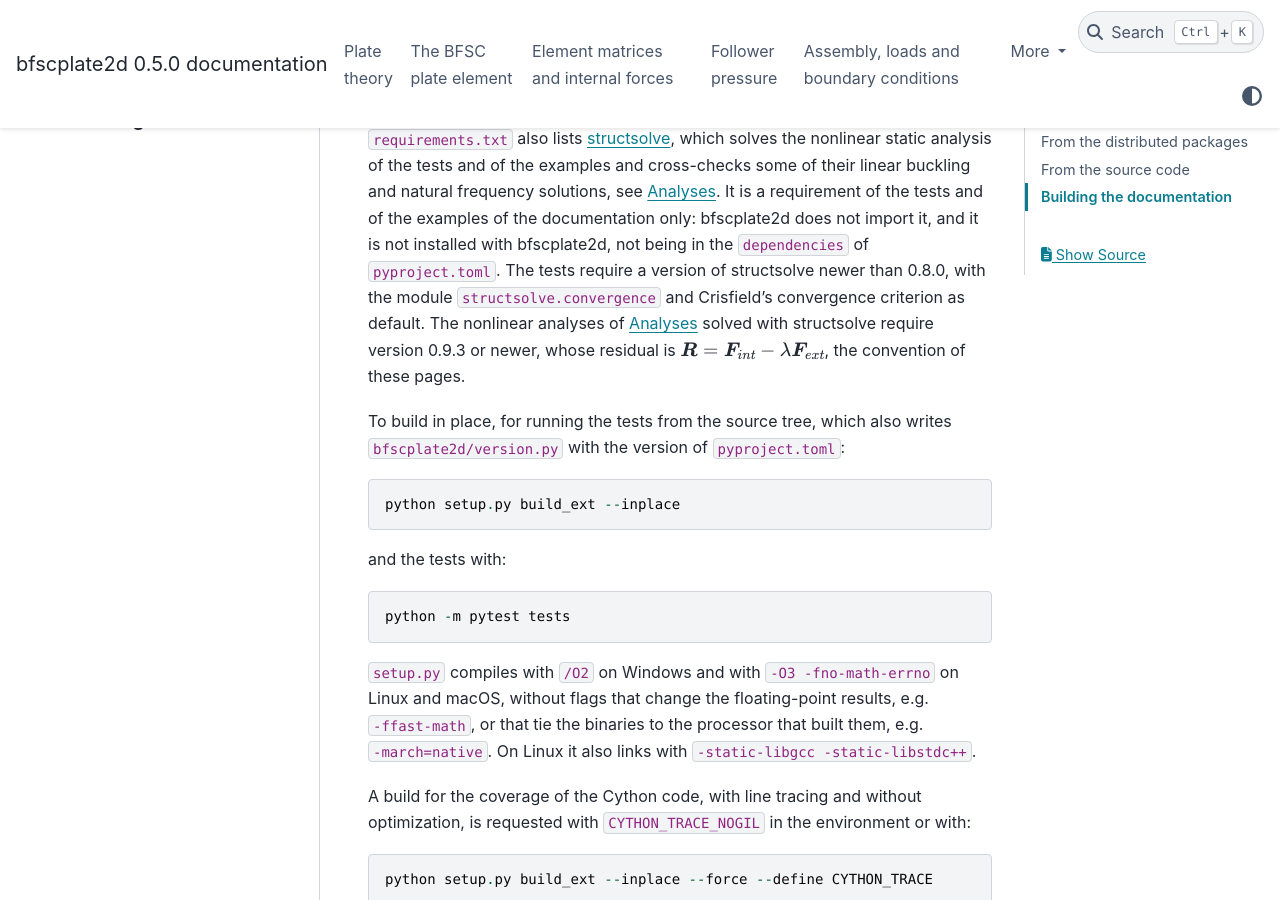
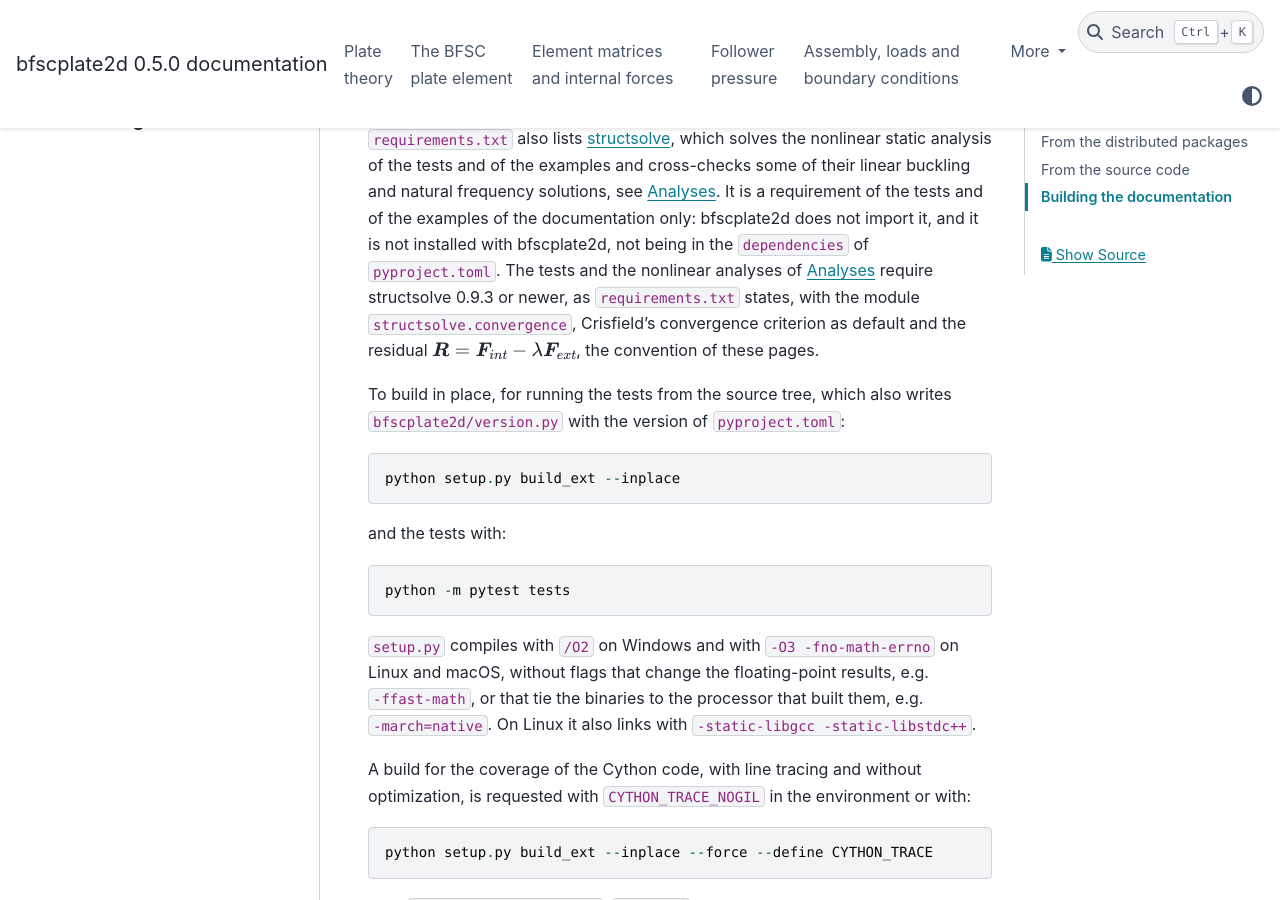
Before and after one commit to saullocastro/bfscplate2d, a Sphinx documentation site: the page built from doc/source/install.rst, in a window 1280 px wide and 900 px high, scrolled down 832 px. Built offline with Sphinx 7.4.7 and the PyData theme 0.15.4, drawn with Linux system fonts in a browser that asks for light colours; pages that are not in the unit, such as notebooks, are missing from menus; the version number is read from the project's files by our own code.

Commit message:
DOC: no version history in the pages and in a test docstring; install.rst states the current requirement of structsolve

```diff
--- a/doc/source/analyses.rst
+++ b/doc/source/analyses.rst
@@ -230,7 +230,7 @@
 
 such that ``calc_kC + calc_kG`` is `\boldsymbol{K}_T` and the residual of
 structsolve is Eq. :eq:`an-residual`, with the corrections of
-Eq. :eq:`an-newton`, the convention of structsolve 0.9.3 or newer. The load
+Eq. :eq:`an-newton`, the convention of structsolve. The load
 factor goes from 0 to 1 in increments, the first of size
 ``Analysis.initialInc`` and the next ones growing up to ``Analysis.maxInc``,
 each starting from a predictor extrapolated from the previous increment, the
--- a/doc/source/install.rst
+++ b/doc/source/install.rst
@@ -35,10 +35,10 @@
 :doc:`analyses`. It is a requirement of the tests and of the examples of
 the documentation only: bfscplate2d does not import it, and it is not
 installed with bfscplate2d, not being in the ``dependencies`` of
-``pyproject.toml``. The tests require a version of structsolve newer than 0.8.0,
-with the module ``structsolve.convergence`` and Crisfield's convergence
-criterion as default. The nonlinear analyses of :doc:`analyses` solved with
-structsolve require version 0.9.3 or newer, whose residual is
+``pyproject.toml``. The tests and the nonlinear analyses of :doc:`analyses`
+require structsolve 0.9.3 or newer, as ``requirements.txt`` states, with the
+module ``structsolve.convergence``, Crisfield's convergence criterion as
+default and the residual
 `\boldsymbol{R} = \boldsymbol{F}_{int} - \lambda \boldsymbol{F}_{ext}`, the
 convention of these pages.
 
```
Also changed, not shown: 1 other file.
